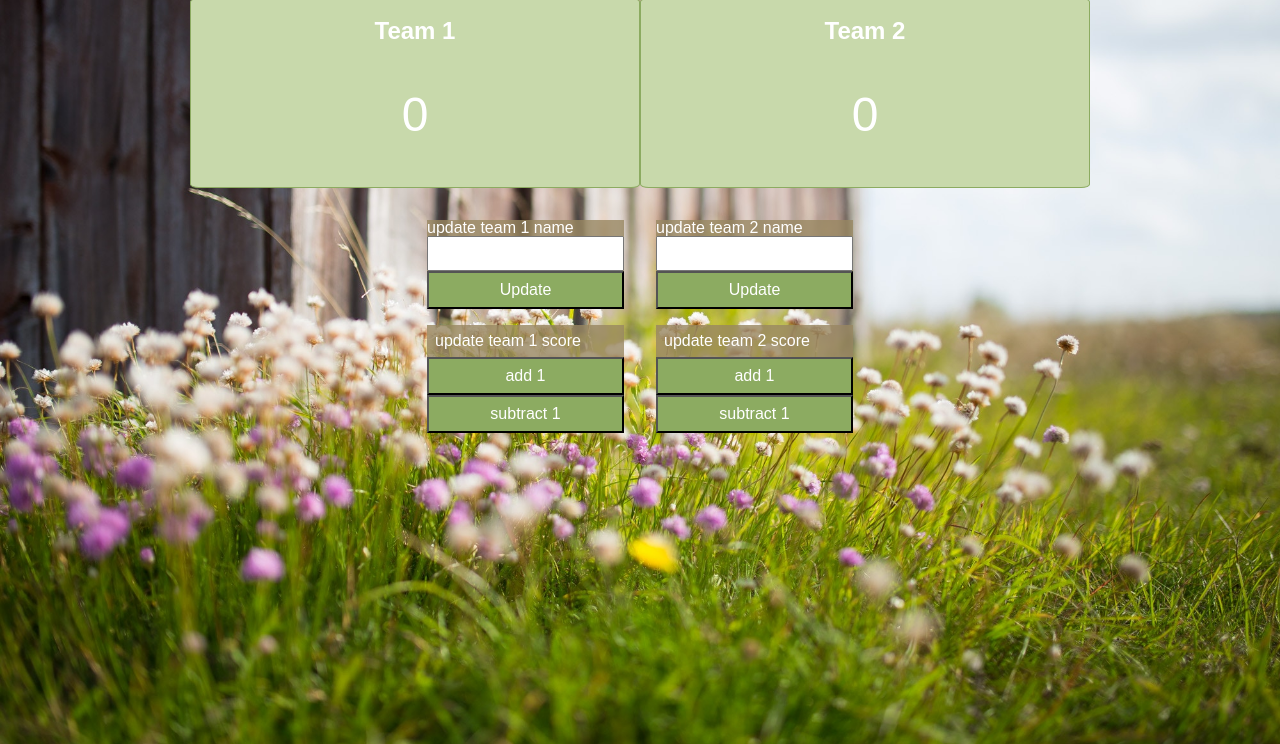
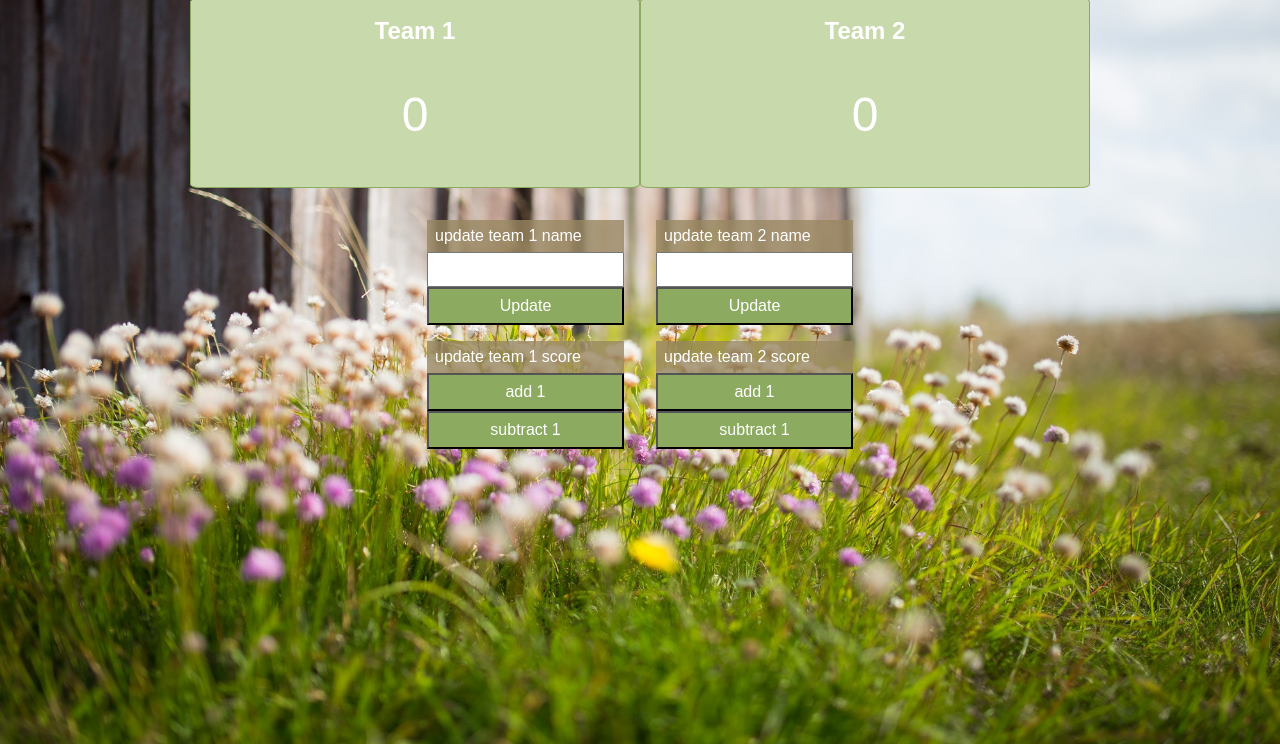
Before and after one commit to GarrettAnderson/scoreboard, a website: page public/index.html in a window 1280 px wide. Shown: the part 77-821 px from the top of the page. Drawn offline with Linux system fonts and the light colour scheme.

Commit message:
added styles to add padding around the update team name label

```diff
--- a/public/screen.css
+++ b/public/screen.css
@@ -94,6 +94,10 @@ input {
     padding: 0.5rem;
 }
 
+.team-name span {
+    padding: 0.5rem;
+}
+
 /* Tablet View Styles */
 /* #add-button-team-1 {
     margin-left: 19%;
```
